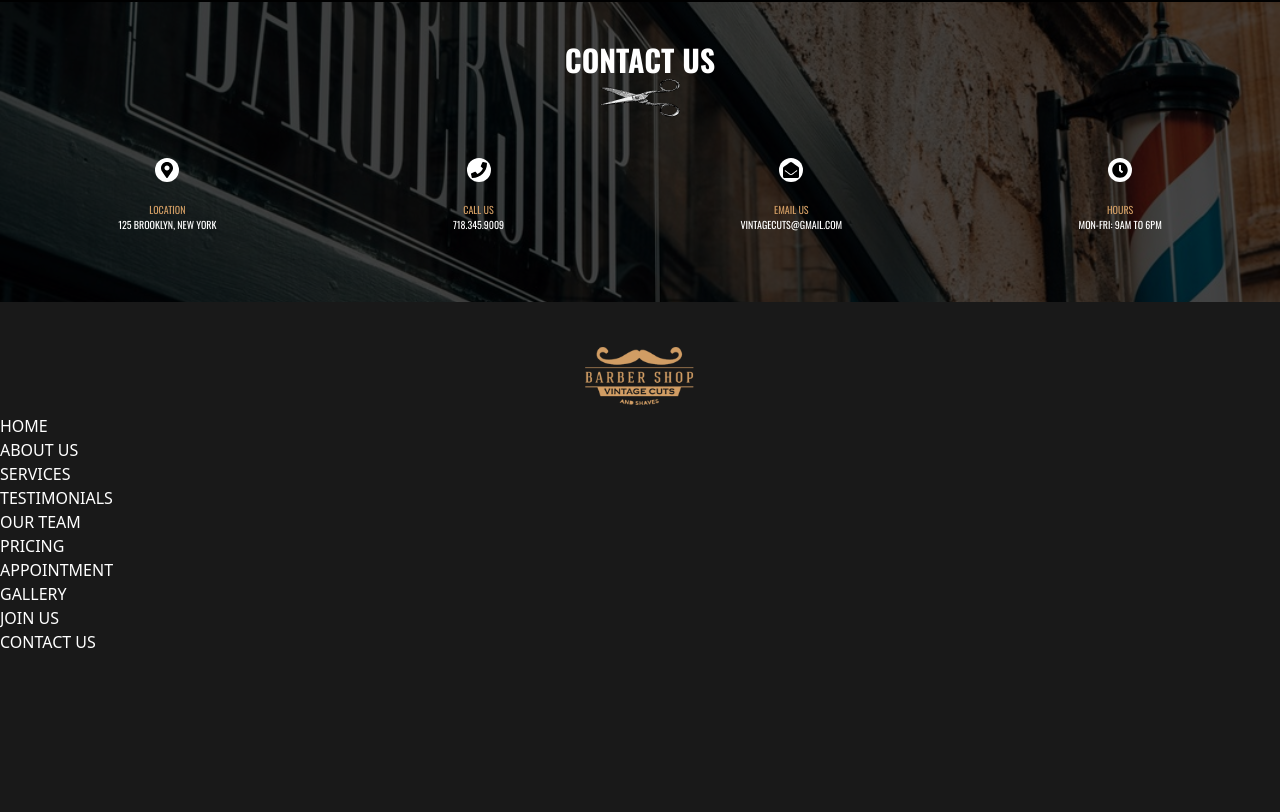
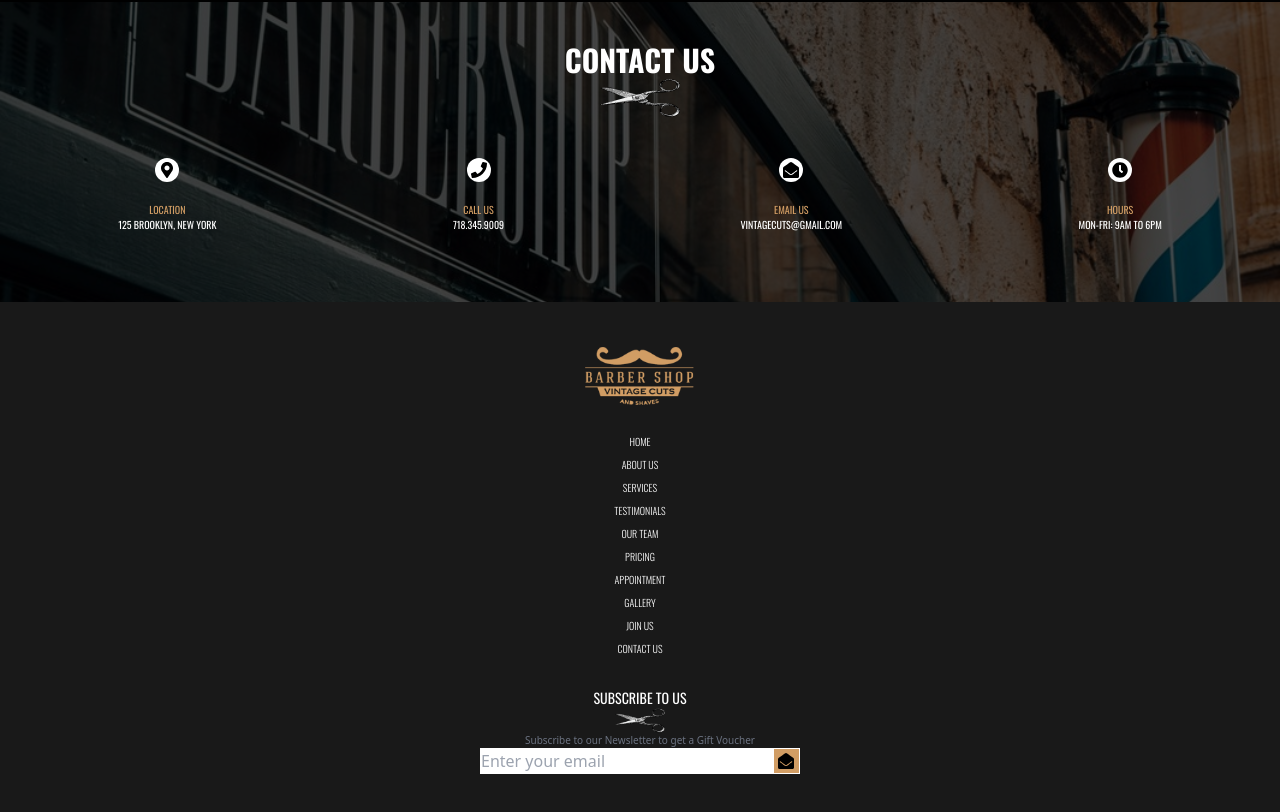
Before and after one commit to Danieljamespm/barber-shop-react, a React (Vite) app: page / in a window 1280 px wide. Shown: the part 6709-7521 px from the top of the page. Built offline with nearby package versions, Linux system fonts and the light colour scheme.

Commit message:
finishing up subscribe section and need to add social buttons.

```diff
--- a/src/Components/Footer.jsx
+++ b/src/Components/Footer.jsx
@@ -1,23 +1,33 @@
 import React from 'react'
 import Logo from '../assets/barber-shop-logo-2.png'
+import {FaEnvelopeOpen} from "react-icons/fa"
 
 const Footer = () => {
   return (
     <div className='w-full h-[600px] bg-[#191919]'>
         <img src={Logo} alt='barbershop logo' className='w-32 mx-auto pt-10' />
         <div>
-            <ul className='text-white'>
-                <li><a href='#'>HOME</a></li>
-                <li><a href='#aboutus'>ABOUT US</a></li>
-                <li><a href='#services'>SERVICES</a></li>
-                <li><a href='#reviews'>TESTIMONIALS</a></li>
-                <li><a href='#team'>OUR TEAM</a></li>
-                <li><a href='#pricing'>PRICING</a></li>
-                <li><a href='#appointment'>APPOINTMENT</a></li>
-                <li><a href='#gallery'>GALLERY</a></li>
-                <li><a href='#joinus'>JOIN US</a></li>
-                <li><a href='#contact'>CONTACT US</a></li>
+            <ul className='text-white font-oswald text-[10px] font-light text-center pt-5 '>
+                <li className='pb-2 hover:text-[#d19d64] hover:duration-500 hover:underline'><a href='#'>HOME</a></li>
+                <li className='pb-2 hover:text-[#d19d64] hover:duration-500 hover:underline'><a href='#aboutus'>ABOUT US</a></li>
+                <li className='pb-2 hover:text-[#d19d64] hover:duration-500 hover:underline'><a href='#services'>SERVICES</a></li>
+                <li className='pb-2 hover:text-[#d19d64] hover:duration-500 hover:underline'><a href='#reviews'>TESTIMONIALS</a></li>
+                <li className='pb-2 hover:text-[#d19d64] hover:duration-500 hover:underline'><a href='#team'>OUR TEAM</a></li>
+                <li className='pb-2 hover:text-[#d19d64] hover:duration-500 hover:underline'><a href='#pricing'>PRICING</a></li>
+                <li className='pb-2 hover:text-[#d19d64] hover:duration-500 hover:underline'><a href='#appointment'>APPOINTMENT</a></li>
+                <li className='pb-2 hover:text-[#d19d64] hover:duration-500 hover:underline'><a href='#gallery'>GALLERY</a></li>
+                <li className='pb-2 hover:text-[#d19d64] hover:duration-500 hover:underline'><a href='#joinus'>JOIN US</a></li>
+                <li className='hover:text-[#d19d64] hover:duration-500 hover:underline'><a href='#contact'>CONTACT US</a></li>
             </ul>
+        </div>
+        <div className='pt-8'>
+            <p className='text-center font-oswald text-white text-sm '>SUBSCRIBE TO US</p>
+            <img className='w-[50px] mx-auto' src="./barber-scissors.png" alt="" />
+            <p className='text-center text-[10px] text-gray-500'>Subscribe to our Newsletter to get a Gift Voucher</p>
+            <div className='flex flex-row border border-white w-[320px] mx-auto'>
+            <input type='email' placeholder='Enter your email' className='flex-grow ' />
+            <button className='bg-[#d19d64] w-[25px] pl-1 hover:bg-gray-500 hover:text-white'><FaEnvelopeOpen/></button>
+            </div>
         </div>
 
     </div>
```
